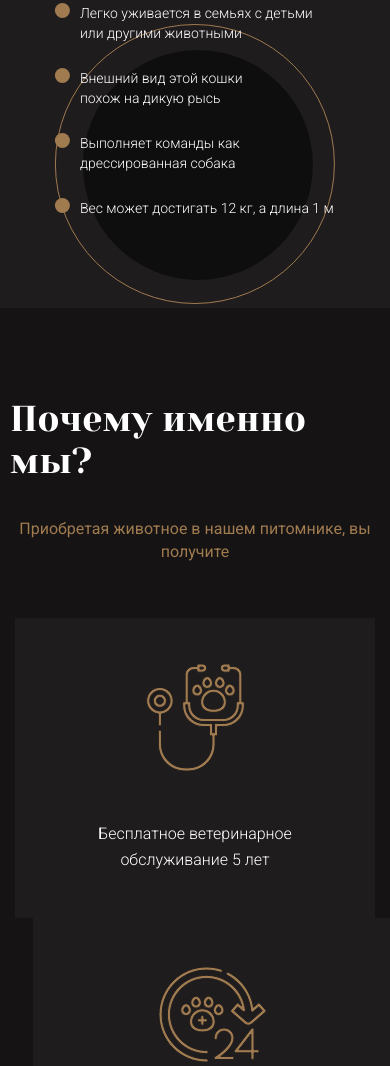
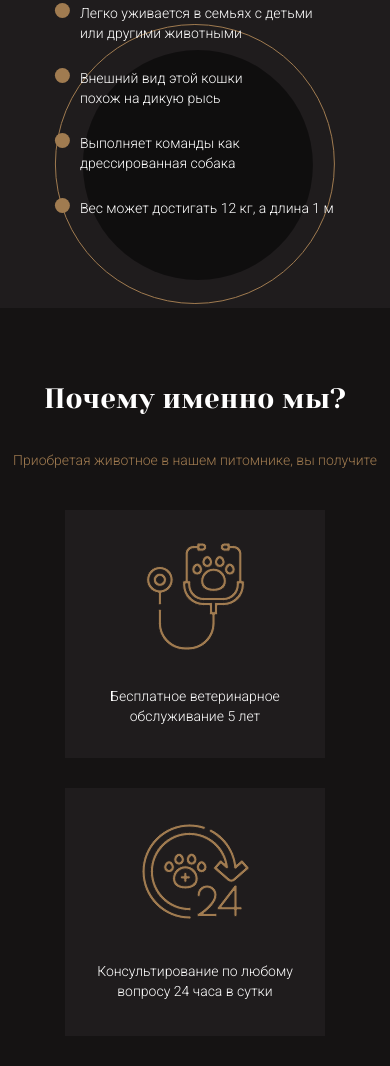
Before and after one commit to Kolenkaa/NEW_cat-pitomnik, a plain HTML site: page index.html in a window 390 px wide. Shown: the part 1492-2558 px from the top of the page. Drawn offline with Linux system fonts and the light colour scheme; a web font is replaced by a local one.

Commit message:
make 'about_section' for tablet and mobile

```diff
--- a/scss/style.scss
+++ b/scss/style.scss
@@ -895,3 +895,64 @@ button.pets__arrow:hover {
 	fill: #ffffff;
 	stroke: #a07b50;
 }
+
+/*-------------------ABOUT < 1365px ------------------------*/
+@media (max-width: 1365px) {
+	.about {
+		&__list {
+			max-width: 400px;
+			margin: 0 auto;
+		}
+
+		&__list > li:not(:first-child) {
+			margin-left: 0px;
+			margin-top: 35px;
+		}
+	}
+}
+/*-------------------ABOUT < 767px------------------------*/
+@media (max-width: 767px) {
+	.about {
+		padding-top: 75px;
+
+		&__title {
+			font-size: 28px;
+			line-height: 32px;
+			text-align: center;
+		}
+
+		&__text {
+			font-weight: 300;
+			font-size: 14px;
+			line-height: 20px;
+			margin: 35px auto 40px;
+		}
+	}
+
+	.about {
+		&__list {
+			padding-bottom: 60px;
+		}
+
+		&__item {
+			padding: 15px;
+		}
+
+		&__list > li:not(:first-child) {
+			margin-top: 30px;
+		}
+	}
+
+	.about {
+		&__block {
+			width: 230px;
+			height: 218px;
+		}
+
+		&__description {
+			font-size: 14px;
+			line-height: 20px;
+			width: 210px;
+		}
+	}
+}
```
Also changed, not shown: css/style.css.
